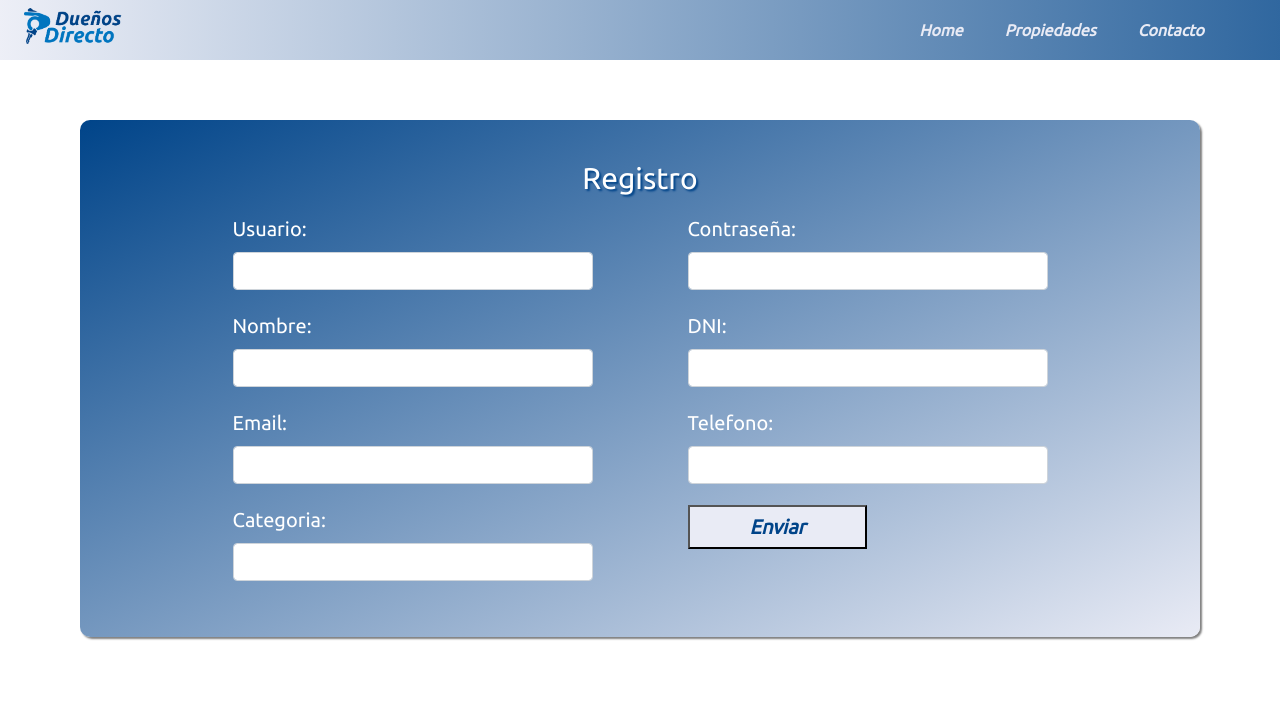
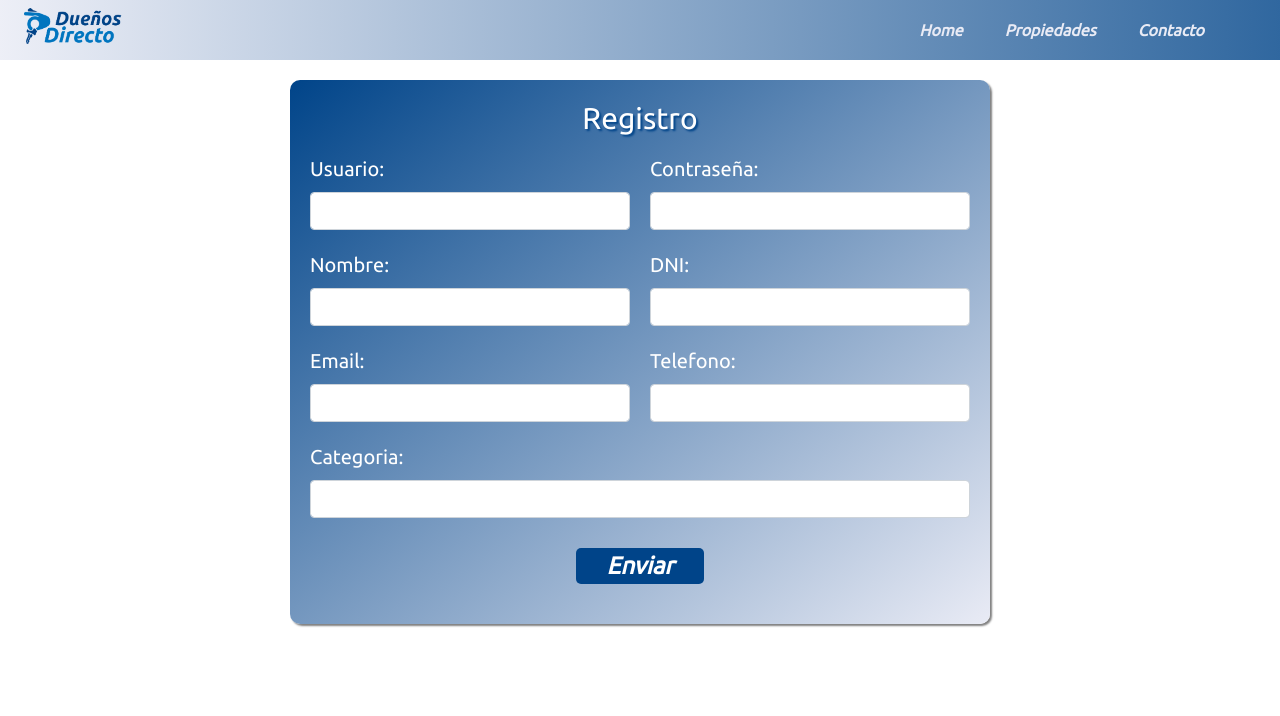
Before and after one commit to HelixInCode/Dueno-Directo, a PHP site: page /registro.php in a window 1280 px wide. Shown: the top 716 px of the page. Run offline with PHP 8.4, Linux system fonts and the light colour scheme; some libraries are stand-ins or nearby versions.

Commit message:
reacomodo de registro...

```diff
--- a/dist/css/registro.css
+++ b/dist/css/registro.css
@@ -5,12 +5,11 @@
 :root{ /*italica*/ /*medium*/ /*Bold*//*regular*/
 }
 #registro{
-    margin-top: 60px;
-    padding: 5px;
+    margin-top: 80px;
     font-family: 'Ubuntu', sans-serif;
-    /* display: grid;
-    grid-template-columns: minmax(300px, 1000px);
-    justify-content: center; */
+    display: grid;
+    grid-template-columns: minmax(300px, 700px);
+    justify-content: center;
 }
 #registro > .contenedor{
     display: grid;
@@ -27,39 +26,48 @@
    color: white;
    font-size: 20px;
    text-shadow: 2px 2px 2px #004489;
-   padding-top: 20px;
    text-align: center;
 }
 #registro > .contenedor > form{
     display: grid;
     grid-template-columns: 1fr;
-    gap: 5px;
+    gap: 20px;
     justify-content: center;
     padding-top: 10px;
     padding-bottom: 20px;
 }
-#registro > .contenedor > form > div{
-    width: 80%;
-    margin-left: auto;
-    margin-right: auto;
-}
-#registro > .contenedor > form > div > label{
+#registro > .contenedor > form > .input-container > label{
     color: white;
     font-size: 20px;
 }
-#registro > .contenedor > form > div > .button1{
-    background-color: #E9EBF5;
+#registro > .contenedor > form > .input-container > .button1{
+    /* background-color: var(--SecundarioClaro);
     font-family: 'Ubuntu', sans-serif;
     font-style: italic;
-    color: #004489;
+    color: var(--PrimarioOscuro);
     font-size: 20px;
     padding: 5px 60px;
-    font-weight: 600;
+    font-weight: 600; */
+  padding: 0 30px;
+  border: none;
+  border-radius: 5px;
+  color: #fff;
+  font-size: 1.5em;
+  font-weight: bold;
+  font-style: italic;
+  background-color: #004489;
+  outline: none;
+  text-align: center;
+
 }
-#registro > .contenedor > form > div > .button1:hover{
-    background-color: #E9EBF5;
-    -webkit-box-shadow: 4px 4px 4px #004489;
-            box-shadow: 4px 4px 4px #004489;
+#registro > .contenedor > form > .input-container > .button1:hover{
+    /* background-color: color(var(--PrimarioOscuro) lightness(50%)); */
+    background-color: rgb(0, 126, 204);
+    /* background-color: var(--PrimarioClaro); */
+}
+#registro > .contenedor > form > .input-container:nth-last-of-type(1){
+    padding-top: 10px;
+    justify-self: center;
 }
 /*---------------------Panel-Usuario------------------------------*/
 nav > .menu-items > .usuario > a {
@@ -773,25 +781,21 @@ footer{
     text-align: center;
 }
 
+@media screen and (min-width: 576px){
+    #registro > .contenedor > form{
+        grid-template-columns: repeat(2, minmax(150px, 450px));
+    }
+    #registro > .contenedor > form > .input-container:nth-last-of-type(1),
+    #registro > .contenedor > form > .input-container:nth-last-of-type(2){
+        grid-column: 2 span;
+    }
+}
 @media screen and (min-width: 650px){
-    #registro{
-        margin-top: 40px;
-        padding: 80px;
-    }
     #registro > .contenedor{
         grid-template-columns: minmax(300px, 1000px);
-        padding: 20px;
-
     }
     #registro > .contenedor > h3{
         font-size: 30px;
-    }
-    #registro > .contenedor > form{
-
-        grid-template-columns: repeat(2, minmax(250px, 450px));
-        gap: 5px;
-        padding-top: 10px;
-        padding-bottom: 20px;
     }
     #panel-usuario{
         background-image: -webkit-gradient(linear, left top, right bottom, from(#004489) , to(#E9EBF5));
--- a/registro.php
+++ b/registro.php
@@ -22,7 +22,7 @@
     <link rel="stylesheet" href="dist/css/mdb.min.css">
     <!-- Your custom styles (optional) -->
     <link rel="stylesheet" href="dist/css/style.css">
-    <link rel="stylesheet" href="src/css/registro.css">
+    <link rel="stylesheet" href="dist/css/registro.css">
 </head>
 
 <body>
@@ -77,41 +77,40 @@
     }
     ?>
     <main>
-        <section id="registro">
+        <section id="registro" class="mb-5 px-2">
             <div class="contenedor">
                 <h3 class="text-center text1">Registro</h3>
                 <form id="login-form" class="form" action="" method="POST">
 
-                    <div class="form-group">
+                    <div class="input-container">
                         <label for="username" class="text1">Usuario:</label><br>
                         <input type="text" name="username" id="username" class="form-control">
                     </div>
-                    <div class="form-group">
+                    <div class="input-container">
                         <label for="mail" class="text1">Contraseña:</label><br>
                         <input type="password" name="clave" id="clave" class="form-control">
                     </div>
-                    <div class="form-group">
+                    <div class="input-container">
                         <label for="password" class="text1">Nombre:</label><br>
                         <input type="text" name="nombre" id="nombre" class="form-control">
                     </div>
-
-                    <div class="form-group">
+                    <div class="input-container">
                         <label for="password" class="text1">DNI:</label><br>
                         <input type="text" name="dni" id="dni" class="form-control">
                     </div>
-                    <div class="form-group">
+                    <div class="input-container">
                         <label for="password" class="text1">Email:</label><br>
                         <input type="mail" name="mail" id="mail" class="form-control">
                     </div>
-                    <div class="form-group">
+                    <div class="input-container">
                         <label for="password" class="text1">Telefono:</label><br>
                         <input type="text" name="telefono" id="telefono" class="form-control">
                     </div>
-                    <div class="form-group">
+                    <div class="input-container">
                         <label for="password" class="text1">Categoria:</label><br>
                         <input type="text" name="categoria" id="categoria" class="form-control">
                     </div>
-                    <div class="form-group">
+                    <div class="input-container">
                         <input type="submit" name="Enviar" class="button1" value="Enviar">
                     </div>
                 </form>
@@ -128,7 +127,6 @@
     <!-- MDB core JavaScript -->
     <script type="text/javascript" src="dist/js/mdb.min.js"></script>
     <!-- Your custom scripts (optional) -->
-    <script type="text/javascript" src="dist/js/myscript.js"></script>
 </body>
 
 </html>
--- a/src/css/registro.css
+++ b/src/css/registro.css
@@ -3,7 +3,7 @@
     font-family: 'Ubuntu', sans-serif;
 }
 :root{
-    --PrimarioClaro: var(--PrimarioClaro);
+    --PrimarioClaro: #0075BE;
     --PrimarioOscuro: #004489;
     --SecundarioClaro: #E9EBF5;
     --UbuntuEnlaces: 'Ubuntu', sans-serif; /*italica*/
@@ -20,21 +20,32 @@
         border: 2px solid var(--PrimarioOscuro);
         border-radius: 5px;
     }
+    --button:{
+        padding: 0 30px;
+        border: none;
+        border-radius: 5px;
+        color: #fff;
+        font-size: 1.5em;
+        font-weight: bold;
+        font-style: italic;
+        background-color: var(--PrimarioOscuro);
+        outline: none;
+        text-align: center;
+    }
 }
 #registro{
-    margin-top: 60px;
-    padding: 5px;
+    margin-top: 80px;
     font-family: 'Ubuntu', sans-serif;
-    /* display: grid;
-    grid-template-columns: minmax(300px, 1000px);
-    justify-content: center; */
+    display: grid;
+    grid-template-columns: minmax(300px, 700px);
+    justify-content: center;
 }
 #registro > .contenedor{
     display: grid;
     grid-template-columns: 1fr;
     justify-content: center;
     background-image: linear-gradient(to bottom right, var(--PrimarioOscuro), var(--SecundarioClaro));
-    padding: 5px;
+    padding: 20px;
     border-radius: 10px;
     box-shadow: 2px 2px 2px grey;
 }
@@ -42,38 +53,39 @@
    color: white;
    font-size: 20px;
    text-shadow: 2px 2px 2px var(--PrimarioOscuro);
-   padding-top: 20px;
    text-align: center;
 }
 #registro > .contenedor > form{
     display: grid;
     grid-template-columns: 1fr;
-    gap: 5px;
+    gap: 20px;
     justify-content: center;
     padding-top: 10px;
     padding-bottom: 20px;
 }
-#registro > .contenedor > form > div{
-    width: 80%;
-    margin-left: auto;
-    margin-right: auto;
-}
-#registro > .contenedor > form > div > label{
+#registro > .contenedor > form > .input-container > label{
     color: white;
     font-size: 20px;
 }
-#registro > .contenedor > form > div > .button1{
-    background-color: var(--SecundarioClaro);
+#registro > .contenedor > form > .input-container > .button1{
+    /* background-color: var(--SecundarioClaro);
     font-family: 'Ubuntu', sans-serif;
     font-style: italic;
     color: var(--PrimarioOscuro);
     font-size: 20px;
     padding: 5px 60px;
-    font-weight: 600;
+    font-weight: 600; */
+    @apply --button;
+
 }
-#registro > .contenedor > form > div > .button1:hover{
-    background-color: var(--SecundarioClaro);
-    box-shadow: 4px 4px 4px var(--PrimarioOscuro);
+#registro > .contenedor > form > .input-container > .button1:hover{
+    /* background-color: color(var(--PrimarioOscuro) lightness(50%)); */
+    background-color: color(var(--PrimarioClaro) lightness(40%));
+    /* background-color: var(--PrimarioClaro); */
+}
+#registro > .contenedor > form > .input-container:nth-last-of-type(1){
+    padding-top: 10px;
+    justify-self: center;
 }
 /*---------------------Panel-Usuario------------------------------*/
 nav > .menu-items > .usuario > a {
@@ -767,25 +779,21 @@ footer{
     text-align: center;
 }
 
+@media screen and (min-width: 576px){
+    #registro > .contenedor > form{
+        grid-template-columns: repeat(2, minmax(150px, 450px));
+    }
+    #registro > .contenedor > form > .input-container:nth-last-of-type(1),
+    #registro > .contenedor > form > .input-container:nth-last-of-type(2){
+        grid-column: 2 span;
+    }
+}
 @media screen and (min-width: 650px){
-    #registro{
-        margin-top: 40px;
-        padding: 80px;
-    }
     #registro > .contenedor{
         grid-template-columns: minmax(300px, 1000px);
-        padding: 20px;
-
     }
     #registro > .contenedor > h3{
         font-size: 30px;
-    }
-    #registro > .contenedor > form{
-
-        grid-template-columns: repeat(2, minmax(250px, 450px));
-        gap: 5px;
-        padding-top: 10px;
-        padding-bottom: 20px;
     }
     #panel-usuario{
         background-image: linear-gradient(to bottom right, var(--PrimarioOscuro) , var(--SecundarioClaro));
```
Also changed, not shown: other parts of dist/css/registro.css (+19 -19 lines), src/css/style.css (+13 -0 lines). Lines whose indentation alone changed are shown as unchanged.
